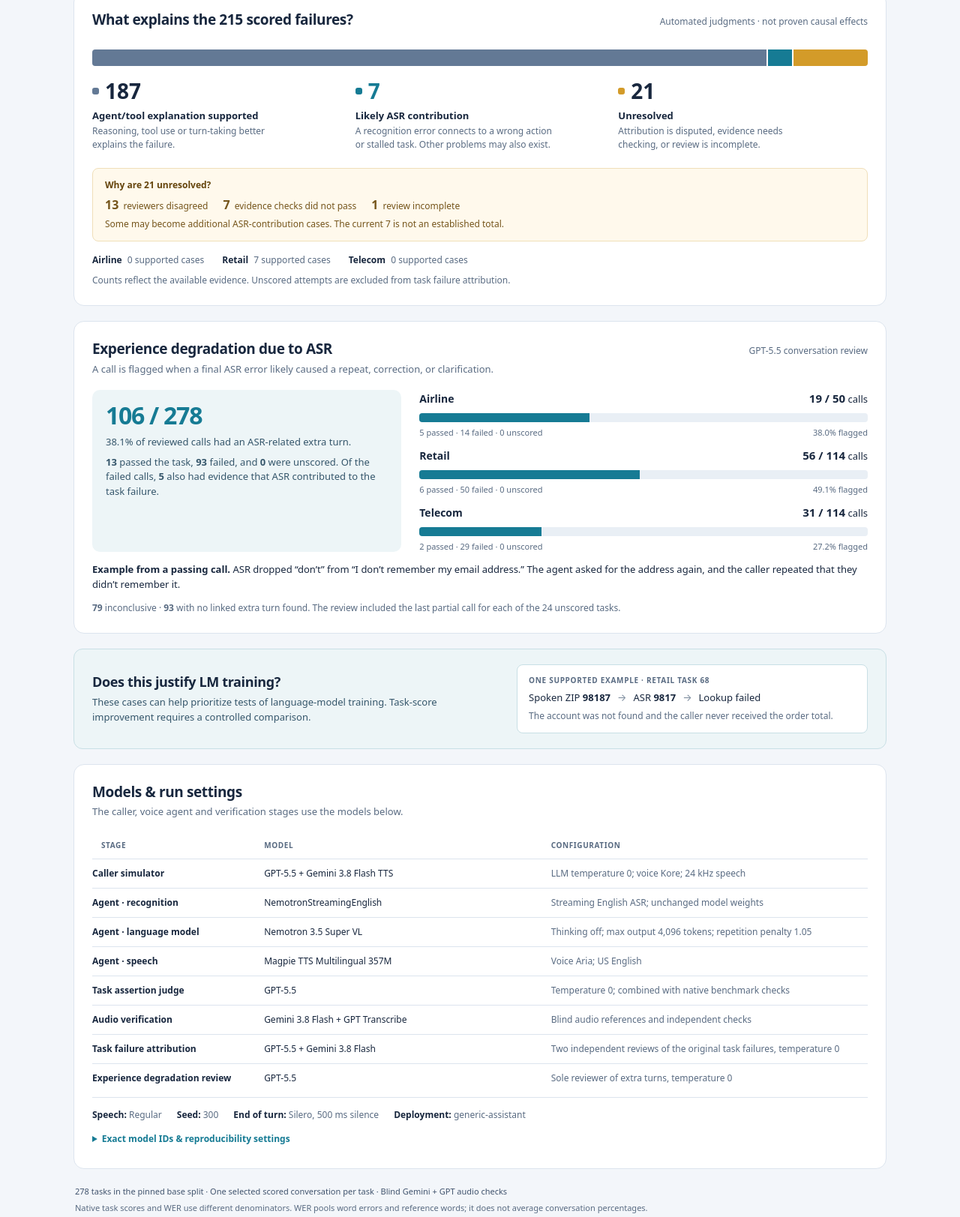
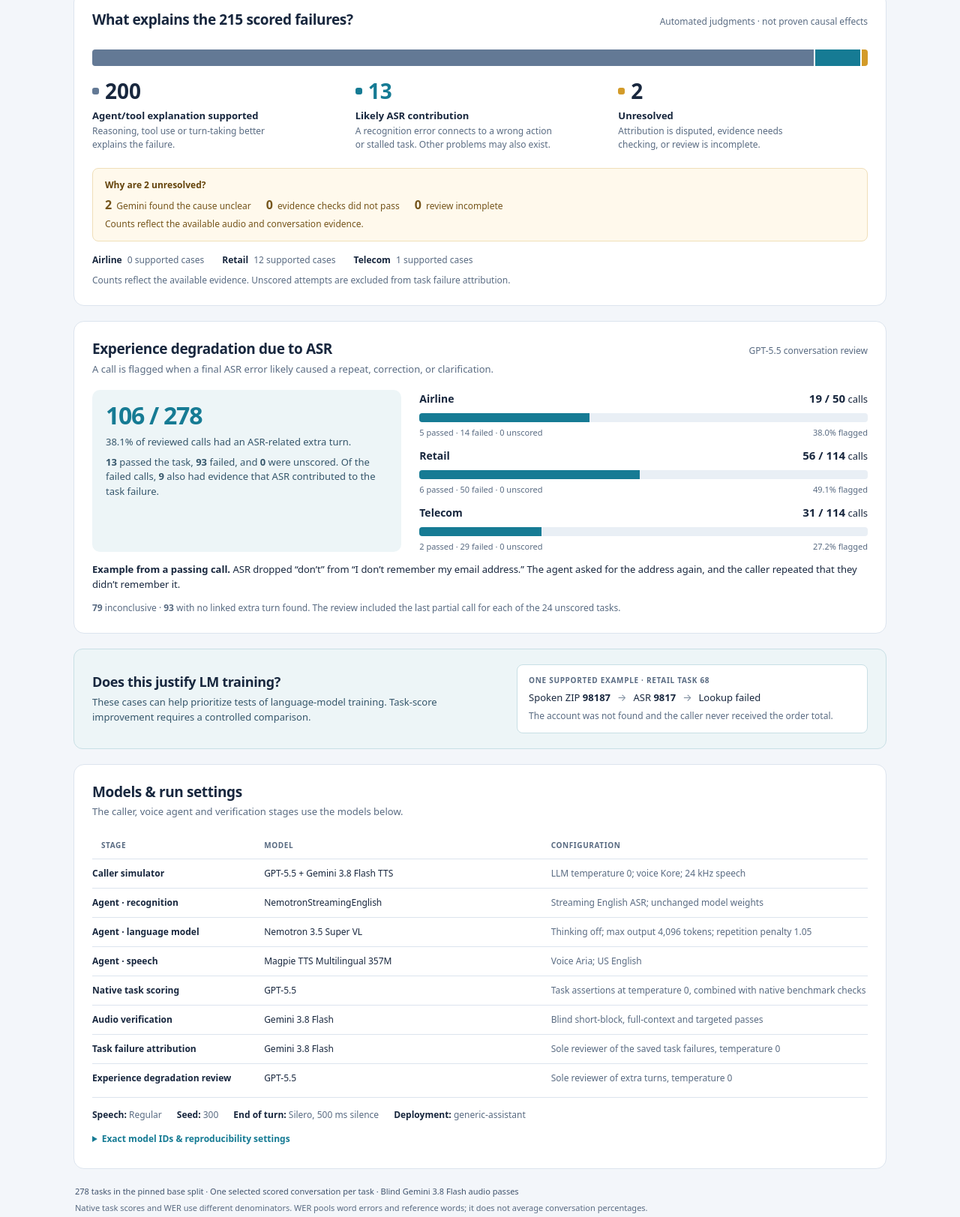
Before and after one commit to shubhadeepd/retail-asr-report-20261117, a plain HTML site: page index.html in a window 1280 px wide. Shown: the part 857-2480 px from the top of the page at 75% size. Drawn offline with Linux system fonts and the light colour scheme.

Commit message:
chore: publish Gemini-only audio and failure review results

```diff
--- a/index.html
+++ b/index.html
@@ -5,7 +5,7 @@
 <meta name="viewport" content="width=device-width,initial-scale=1">
 <meta name="robots" content="noindex,nofollow">
 <meta name="description" content="Tau Voice results with task scores, provisional word error rate, and ASR-related extra turns.">
-<meta name="report-source-updated-at" content="2026-11-18T05:44:48.023541+00:00">
+<meta name="report-source-updated-at" content="2026-11-18T19:49:50.858080+00:00">
 <title>Tau Voice · Latest ASR findings</title>
 <style>
 :root{color-scheme:light;--ink:#18273e;--muted:#596b82;--line:#dce4ee;--surface:#fff;--pass:#218463;--fail:#cf6375;--unscored:#aab6c7;--agent:#637995;--asr:#167b94;--unclear:#d39b29}
@@ -34,9 +34,9 @@ footer{margin-top:21px;padding:0 2px;color:var(--muted);font-size:11px;line-heig
 <body>
 <main>
   <header>
-    <div class="topline"><p class="eyebrow">Tau Voice / Latest findings</p><span class="date">Results: 18 Nov 2026</span></div>
+    <div class="topline"><p class="eyebrow">Tau Voice / Latest findings</p><span class="date">Results: 19 Nov 2026</span></div>
     <h1>How did speech recognition affect calls?</h1>
-    <p>ASR likely contributed to <strong>7 task failures</strong>. <strong>106 calls</strong> had an extra turn linked to ASR.</p>
+    <p>ASR likely contributed to <strong>13 task failures</strong>. <strong>106 calls</strong> had an extra turn linked to ASR.</p>
     <div class="pills"><span class="pill">3 domains</span><span class="pill">Regular speech</span><span class="pill">254 valid task scores</span><span class="pill">No fine-tuning in this cohort</span></div>
   </header>
 
@@ -94,14 +94,14 @@ footer{margin-top:21px;padding:0 2px;color:var(--muted);font-size:11px;line-heig
 
   <section class="panel" aria-labelledby="impact-title">
     <div class="impact-header"><h2 id="impact-title">What explains the 215 scored failures?</h2><span>Automated judgments · not proven causal effects</span></div>
-    <div class="stack impact-stack" aria-hidden="true"><span class="segment agent" style="width:86.97674419%"></span><span class="segment asr" style="width:3.25581395%"></span><span class="segment unclear" style="width:9.76744186%"></span></div>
+    <div class="stack impact-stack" aria-hidden="true"><span class="segment agent" style="width:93.02325581%"></span><span class="segment asr" style="width:6.04651163%"></span><span class="segment unclear" style="width:0.93023256%"></span></div>
     <div class="impact-key">
-      <div><div class="impact-number"><i class="dot agent" aria-hidden="true"></i>187</div><h3>Agent/tool explanation supported</h3><p>Reasoning, tool use or turn-taking better explains the failure.</p></div>
-      <div><div class="impact-number asr-text"><i class="dot asr" aria-hidden="true"></i>7</div><h3>Likely ASR contribution</h3><p>A recognition error connects to a wrong action or stalled task. Other problems may also exist.</p></div>
-      <div><div class="impact-number"><i class="dot unclear" aria-hidden="true"></i>21</div><h3>Unresolved</h3><p>Attribution is disputed, evidence needs checking, or review is incomplete.</p></div>
+      <div><div class="impact-number"><i class="dot agent" aria-hidden="true"></i>200</div><h3>Agent/tool explanation supported</h3><p>Reasoning, tool use or turn-taking better explains the failure.</p></div>
+      <div><div class="impact-number asr-text"><i class="dot asr" aria-hidden="true"></i>13</div><h3>Likely ASR contribution</h3><p>A recognition error connects to a wrong action or stalled task. Other problems may also exist.</p></div>
+      <div><div class="impact-number"><i class="dot unclear" aria-hidden="true"></i>2</div><h3>Unresolved</h3><p>Attribution is disputed, evidence needs checking, or review is incomplete.</p></div>
     </div>
-    <div class="unresolved"><strong>Why are 21 unresolved?</strong><div class="unresolved-counts"><span><b>13</b> reviewers disagreed</span><span><b>7</b> evidence checks did not pass</span><span><b>1</b> review incomplete</span></div><p>Some may become additional ASR-contribution cases. The current 7 is not an established total.</p></div>
-    <div class="domain-attribution"><span><b>Airline</b> 0 supported cases</span><span><b>Retail</b> 7 supported cases</span><span><b>Telecom</b> 0 supported cases</span></div>
+    <div class="unresolved"><strong>Why are 2 unresolved?</strong><div class="unresolved-counts"><span><b>2</b> Gemini found the cause unclear</span><span><b>0</b> evidence checks did not pass</span><span><b>0</b> review incomplete</span></div><p>Counts reflect the available audio and conversation evidence.</p></div>
+    <div class="domain-attribution"><span><b>Airline</b> 0 supported cases</span><span><b>Retail</b> 12 supported cases</span><span><b>Telecom</b> 1 supported cases</span></div>
     <p class="note" style="margin-top:8px">Counts reflect the available evidence. Unscored attempts are excluded from task failure attribution.</p>
   </section>
 
@@ -112,7 +112,7 @@ footer{margin-top:21px;padding:0 2px;color:var(--muted);font-size:11px;line-heig
       <div class="experience-total">
         <strong>106 / 278</strong>
         <p>38.1% of reviewed calls had an ASR-related extra turn.</p>
-        <p><b>13</b> passed the task, <b>93</b> failed, and <b>0</b> were unscored. Of the failed calls, <b>5</b> also had evidence that ASR contributed to the task failure.</p>
+        <p><b>13</b> passed the task, <b>93</b> failed, and <b>0</b> were unscored. Of the failed calls, <b>9</b> also had evidence that ASR contributed to the task failure.</p>
       </div>
       <div><div class="chart-row">
         <div class="row-heading"><h3>Airline</h3><span><b>19 / 50</b> calls</span></div>
@@ -150,23 +150,23 @@ footer{margin-top:21px;padding:0 2px;color:var(--muted);font-size:11px;line-heig
         <tr><th scope="row">Agent · recognition</th><td>NemotronStreamingEnglish</td><td>Streaming English ASR; unchanged model weights</td></tr>
         <tr><th scope="row">Agent · language model</th><td>Nemotron 3.5 Super VL</td><td>Thinking off; max output 4,096 tokens; repetition penalty 1.05</td></tr>
         <tr><th scope="row">Agent · speech</th><td>Magpie TTS Multilingual 357M</td><td>Voice Aria; US English</td></tr>
-        <tr><th scope="row">Task assertion judge</th><td>GPT-5.5</td><td>Temperature 0; combined with native benchmark checks</td></tr>
-        <tr><th scope="row">Audio verification</th><td>Gemini 3.8 Flash + GPT Transcribe</td><td>Blind audio references and independent checks</td></tr>
-        <tr><th scope="row">Task failure attribution</th><td>GPT-5.5 + Gemini 3.8 Flash</td><td>Two independent reviews of the original task failures, temperature 0</td></tr>
+        <tr><th scope="row">Native task scoring</th><td>GPT-5.5</td><td>Task assertions at temperature 0, combined with native benchmark checks</td></tr>
+        <tr><th scope="row">Audio verification</th><td>Gemini 3.8 Flash</td><td>Blind short-block, full-context and targeted passes</td></tr>
+        <tr><th scope="row">Task failure attribution</th><td>Gemini 3.8 Flash</td><td>Sole reviewer of the saved task failures, temperature 0</td></tr>
         <tr><th scope="row">Experience degradation review</th><td>GPT-5.5</td><td>Sole reviewer of extra turns, temperature 0</td></tr>
       </tbody>
     </table>
     <div class="run-settings"><span><b>Speech:</b> Regular</span><span><b>Seed:</b> 300</span><span><b>End of turn:</b> Silero, 500 ms silence</span><span><b>Deployment:</b> generic-assistant</span></div>
     <details>
       <summary>Exact model IDs &amp; reproducibility settings</summary>
-      <dl><div><dt>Caller LLM / task assertion judge</dt><dd><code>azure/openai/gpt-5.5</code></dd></div><div><dt>Caller speech</dt><dd><code>gcp/google/gemini-3.8-flash-tts</code></dd></div><div><dt>Agent ASR</dt><dd><code>nemotron-asr-streaming</code></dd></div><div><dt>Agent LLM</dt><dd><code>nvidia/nvidia/nemotron-3.5-super-vl</code></dd></div><div><dt>Agent speech</dt><dd><code>nvidia/nvidia/magpie-tts-multilingual-357m</code></dd></div><div><dt>Primary audio references / second failure reviewer</dt><dd><code>gcp/google/gemini-3.8-flash</code></dd></div><div><dt>Independent audio check</dt><dd><code>openai/openai/gpt-transcribe</code></dd></div><div><dt>Experience degradation reviewer</dt><dd><code>azure/openai/gpt-5.5</code></dd></div></dl>
+      <dl><div><dt>Caller LLM / task assertion judge</dt><dd><code>azure/openai/gpt-5.5</code></dd></div><div><dt>Caller speech</dt><dd><code>gcp/google/gemini-3.8-flash-tts</code></dd></div><div><dt>Agent ASR</dt><dd><code>nemotron-asr-streaming</code></dd></div><div><dt>Agent LLM</dt><dd><code>nvidia/nvidia/nemotron-3.5-super-vl</code></dd></div><div><dt>Agent speech</dt><dd><code>nvidia/nvidia/magpie-tts-multilingual-357m</code></dd></div><div><dt>Audio verification / task failure attribution</dt><dd><code>gcp/google/gemini-3.8-flash</code></dd></div><div><dt>Experience degradation reviewer</dt><dd><code>azure/openai/gpt-5.5</code></dd></div></dl>
       <p class="config-limits">Agent LLM temperature was not explicitly overridden. Caller and scoring calls used NVIDIA Inference Hub; ASR used NVIDIA's hosted streaming endpoint. No external LM customization was applied.<br>Runtime limits: 1,200 seconds of benchmark steps; 1,800-second task timeout; 90-second response timeout. Scoring and caller temperature: 0.</p>
       <dl><div><dt>Dataset revision</dt><dd><code>fc0055dc4e0a316c3f83133267fbd6faaa770992</code></dd></div><div><dt>Evaluation runtime revision</dt><dd><code>2174a603f6d014ef94473ffa95957f6ce27100db</code></dd></div><div><dt>Agent image</dt><dd><code>nva-original-eva:c5b3f7c-2461ecc6</code></dd></div></dl>
     </details>
   </section>
 
   <footer>
-    <p class="source">278 tasks in the pinned base split · One selected scored conversation per task · Blind Gemini + GPT audio checks</p>
+    <p class="source">278 tasks in the pinned base split · One selected scored conversation per task · Blind Gemini 3.8 Flash audio passes</p>
     <p>Native task scores and WER use different denominators. WER pools word errors and reference words; it does not average conversation percentages.</p>
   </footer>
 </main>
```
